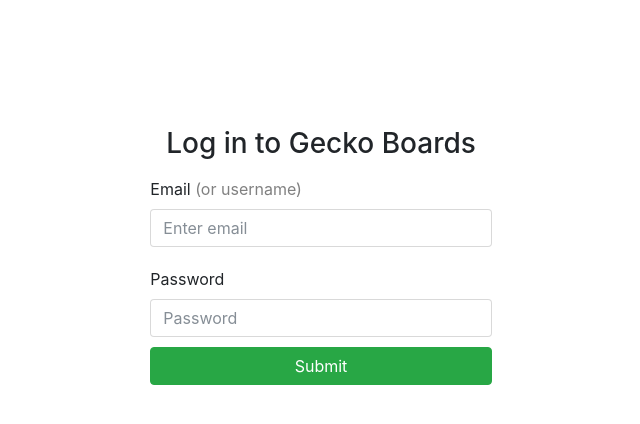
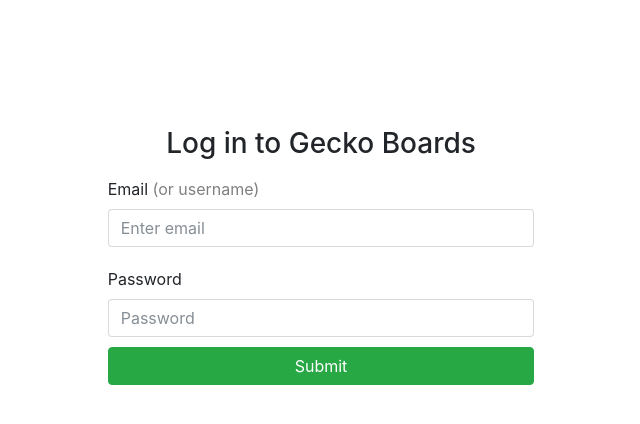
Before and after one commit to chingu-voyage3/geckos-22, a plain HTML site: page log_in/log_in.html in a window 1280 px wide. Shown: the whole page, without its empty margins (319-959 px from the left). Drawn offline with nearby package versions, Linux system fonts and the light colour scheme.

Commit message:
Login page edit container-fluid

```diff
--- a/log_in/css/style.css
+++ b/log_in/css/style.css
@@ -1,11 +1,13 @@
+
+
 
 
 body, html {
   height: 100%;
 }
 
-.container {
-  width: 40%;
+.container-fluid {
+  width: 100%;
   padding-top: 10%;
 }
 
--- a/log_in/log_in.html
+++ b/log_in/log_in.html
@@ -13,25 +13,25 @@
 </head>
 
 <body>
-  <div class="container">
+  <div class="container-fluid">
     <div class="row">
       <h3 class="text-center col-sm-12">Log in to Gecko Boards</h3>
     </div>
     <form>
       <div class="row">
-        <div class="form-group col-sm-8">
+        <div class="form-group col-sm-4">
           <label for="Email">Email <span class="grey">(or username)</span></label>
           <input type="email" class="form-control" id="imputemail" placeholder="Enter email">
         </div>
       </div>
       <div class="row">
-        <div class="form-group col-sm-8">
+        <div class="form-group col-sm-4">
           <label for="exampleInputPassword1">Password</label>
           <input type="password" class="form-control" id="exampleInputPassword1" placeholder="Password">
         </div>
       </div>
       <div class="row">
-        <div class="button col-sm-8">
+        <div class="button col-sm-4">
           <button type="submit" class="btn btn-success col-sm-12">Submit</button>
         </div>
       </div>
```
